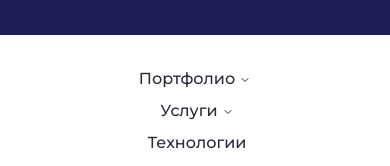
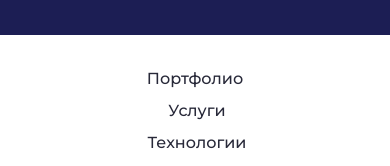
Before and after one commit to KirillUnited/digital-agency, a Next.js app: page /about in a window 390 px wide. Shown: the part 4246-4412 px from the top of the page. Built offline with nearby package versions, Linux system fonts and the light colour scheme.

Commit message:
refact nav menu

```diff
--- a/src/components/shared/Header/Navbar.tsx
+++ b/src/components/shared/Header/Navbar.tsx
@@ -7,14 +7,25 @@ import React from 'react'
 import {
     NavigationMenu,
     NavigationMenuContent,
-    NavigationMenuIndicator,
     NavigationMenuItem,
     NavigationMenuLink,
     NavigationMenuList,
     NavigationMenuTrigger,
-    NavigationMenuViewport,
 } from "@/components/ui/navigation-menu"
 import styles from './styles.module.css'
+import { cva } from 'class-variance-authority';
+
+const menuLinkStyle = cva(
+    "inline-flex text-base font-medium transition-colors duration-300 hover:text-foreground/70",
+    {
+        variants: {
+            variant: {
+                primary: "text-neutral-300 hover:text-white",
+                secondary: "text-foreground"
+            }
+        }
+    }
+)
 
 type NavbarType = {
     variant?: 'primary' | 'secondary',
@@ -30,24 +41,16 @@ const Navbar = ({ variant, enableSubmenu }: NavbarType) => {
                 {navbar.map((link) => {
                     const isActive = pathname === link.route;
 
+                    if (link.menu && enableSubmenu) {
                         return (
                             <NavigationMenuItem
                                 key={link.label}
                             >
-                            {
-                                (link.menu) &&
-                                <>
                                 <NavigationMenuTrigger className={cn(
                                     "p-0 bg-transparent hover:bg-transparent data-[state=open]:bg-transparent h-auto focus:bg-transparent focus:text-foregroundSecondary",
-                                        "text-base font-medium transition-colors duration-300 hover:text-foreground/70",
-                                        {
-                                            "text-neutral-300 hover:text-white": variant == 'primary'
-                                        },
+                                    menuLinkStyle({ variant }),
                                     {
                                         "text-white text-lg": variant == 'primary' && isActive,
-                                        },
-                                        {
-                                            "text-foreground": variant == 'secondary'
                                     },
                                 )}>
                                     {link.label}
@@ -72,63 +75,27 @@ const Navbar = ({ variant, enableSubmenu }: NavbarType) => {
                                         </ul>
                                     </NavigationMenuContent>
                                 }
-                                </>
+                            </NavigationMenuItem>
+                        )
                     }
-                            {
-                                !link.menu &&
+                    return (
+                        <NavigationMenuItem key={link.label}>
                             <Link href={link.route}
                                 className={cn(
-                                        "flex text-base font-medium transition-colors duration-300 hover:text-foreground/70",
-                                        {
-                                            "text-neutral-300 hover:text-white": variant == 'primary'
-                                        },
+                                    menuLinkStyle({ variant }),
                                     {
                                         "text-white text-lg": variant == 'primary' && isActive,
-                                        },
-                                        {
-                                            "text-foreground": variant == 'secondary'
                                     },
                                 )}
                             >
                                 {link.label}
                             </Link>
-                            }
                         </NavigationMenuItem>
                     )
                 })}
             </NavigationMenuList>
         </NavigationMenu>
     )
-    return (
-        <ul className='flex flex-wrap flex-col lg:flex-row items-center justify-center gap-x-8 gap-y-2'>
-            {navbar.map((link) => {
-                const isActive = pathname === link.route;
-
-                return (
-                    <li
-                        key={link.label}
-                    >
-                        <Link href={link.route}
-                            className={cn(
-                                "flex text-base font-medium transition-colors duration-300 hover:text-foreground/70",
-                                {
-                                    "text-neutral-300 hover:text-white": variant == 'primary'
-                                },
-                                {
-                                    "text-white": variant == 'primary' && isActive,
-                                },
-                                {
-                                    "text-foreground": variant == 'secondary'
-                                },
-                            )}
-                        >
-                            {link.label}
-                        </Link>
-                    </li>
-                )
-            })}
-        </ul>
-    )
 }
 
 export default Navbar
--- a/src/components/shared/Header/styles.module.css
+++ b/src/components/shared/Header/styles.module.css
@@ -2,3 +2,6 @@
     @apply bg-background-secondary/80;
     backdrop-filter: blur(10px);
 }
+.menu-link {
+    @apply inline-flex text-base font-medium transition-colors duration-300 hover:text-foreground/70;
+}
```
Lines whose indentation alone changed are shown as unchanged.
